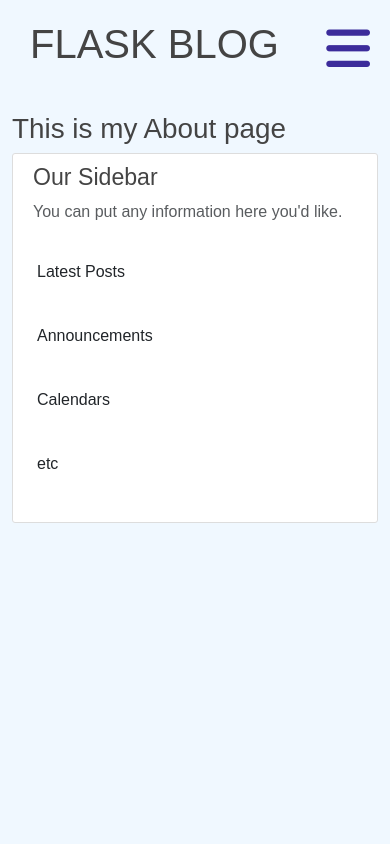
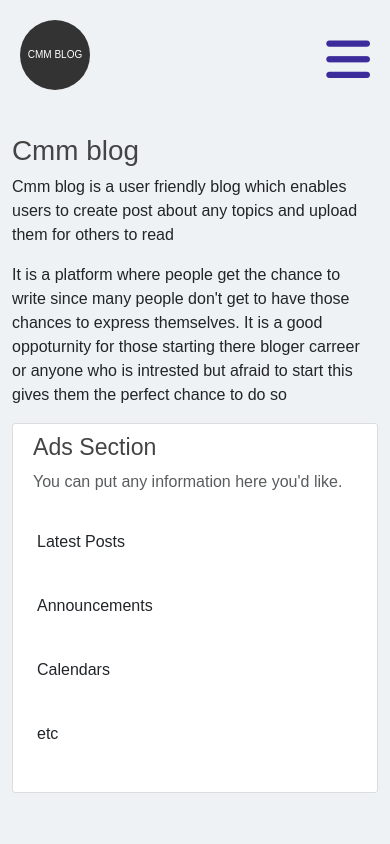
Before and after one commit to cartermusee/Blog_post_project, a Flask app: page /about/ in a window 390 px wide. Run offline with Flask 3, Linux system fonts and the light colour scheme; some libraries are stand-ins or nearby versions.

Commit message:
worked on my responsive design for mobile view and smaller screens

```diff
--- a/flaskblog/static/main.css
+++ b/flaskblog/static/main.css
@@ -5,7 +5,7 @@
   font-family: sans-serif;
 }
 body{
-  background: aliceblue;
+  background: rgb(239, 242, 245);
 }
 .navigation{
   padding: 20px;
@@ -18,12 +18,27 @@ body{
 .fas{
   display: none;
 }
+.logo{
+  width: 70px;
+  height: 70px;
+  display: flex;
+  justify-content: center;
+  align-items: center;
+  border-radius: 50%;
+  background: #333;
+  color: white;
+}
 .logo a{
-  font-size: 40px;
+  font-size: 10px;
   text-decoration: none;
   position: relative;
-  margin: 10px;
   text-transform: uppercase;
+}
+.menu-items{
+  padding-right: 20px;
+  width: 40%;
+  display: flex;
+  justify-content: space-around;
 }
 ul li{
   list-style: none;
@@ -34,8 +49,9 @@ ul li{
 }
 ul li a{
   text-decoration: none;
-  font-size: 20px;
+  font-size: 30px;
   position: relative;
+  color: blueviolet;
 
 }
 li a::after{
@@ -51,11 +67,10 @@ li a:hover::after{
   width: 100%;
 }
 
-.logo a:hover{
-  border: 2px solid white;
-  background: hsla(249, 96%, 27%, 0.833);
-  color: black;
-  border-radius: 12px;
+.logo:hover{
+  background: hsla(249, 10%, 74%, 0.833);
+  color: rgb(76, 59, 59);
+
 }
 .show{
   display: block;
@@ -77,14 +92,13 @@ li a:hover::after{
 
   }
   .menu-items{
+    width: 20%;
     position: absolute;
     padding: 0 10px;
     top: 30px;
     right: 0;
     border: 2px solid black;
     display: none;
-
-
   }
   .show{
       display: block;
--- a/flaskblog/templates/about.html
+++ b/flaskblog/templates/about.html
@@ -1,4 +1,6 @@
 {% extends "layout.html" %}
 {% block body%}
-    <h1>This is my About page</h1>
+    <h1>Cmm blog</h1>
+    <p>Cmm blog is a user friendly blog which enables users to create post about any topics and upload them for others to read</p>
+    <p>It is a platform where people get the chance to write since many people don't get to have those chances to express themselves. It is a good oppoturnity for those starting there bloger carreer or anyone who is intrested but afraid to start this gives them the perfect chance to do so</p>
 {% endblock %}
--- a/flaskblog/templates/layout.html
+++ b/flaskblog/templates/layout.html
@@ -17,7 +17,7 @@
 <body>
 
   <nav class="navigation">
-    <h1 class="logo"><a class="navbar-brand mr-4" href="/">Flask Blog</a></h1>
+    <h1 class="logo"><a class="navbar-brand mr-4" href="/">CMM Blog</a></h1>
     <i class="fas fa-bars"></i>
     <ul class="menu-items">
         <i class="fas fa-times"></i>
@@ -52,7 +52,7 @@
           </div>
           <div class="col-md-4">
             <div class="content-section">
-              <h3>Our Sidebar</h3>
+              <h3>Ads Section</h3>
               <p class='text-muted'>You can put any information here you'd like.
                 <ul class="list-group">
                   <li>Latest Posts</li>
```
Lines whose indentation alone changed are shown as unchanged.
